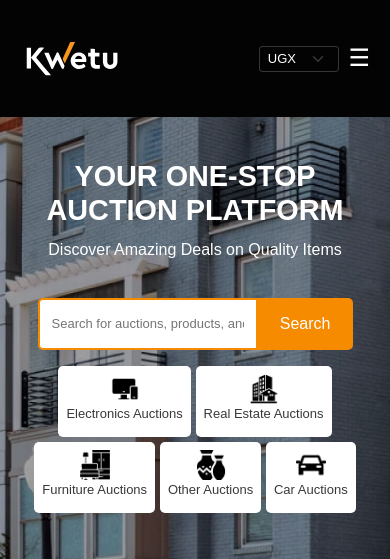
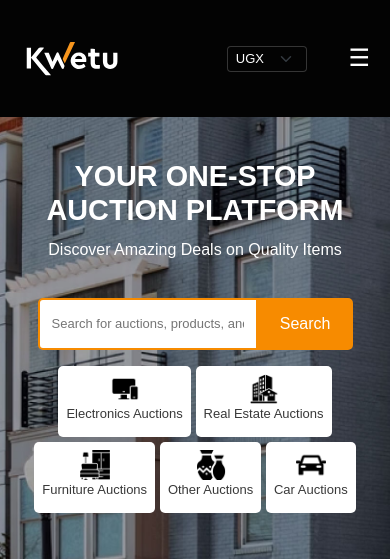
Before and after one commit to kaizoku010/kwetu, a PHP site: page /notify/index.php in a window 390 px wide. Shown: the top 559 px of the page. Run offline with PHP 8.4, Linux system fonts and the light colour scheme; data that the repository does not hold is empty.

Commit message:
phase 7.0

```diff
--- a/navbar.php
+++ b/navbar.php
@@ -200,7 +200,7 @@ margin-bottom: 0.3rem;
             }
 
                  .currency-selector-container {
-  margin-right: 0rem !important;
+  margin-right: 2rem !important;
 }
 
             .navbar {
```
